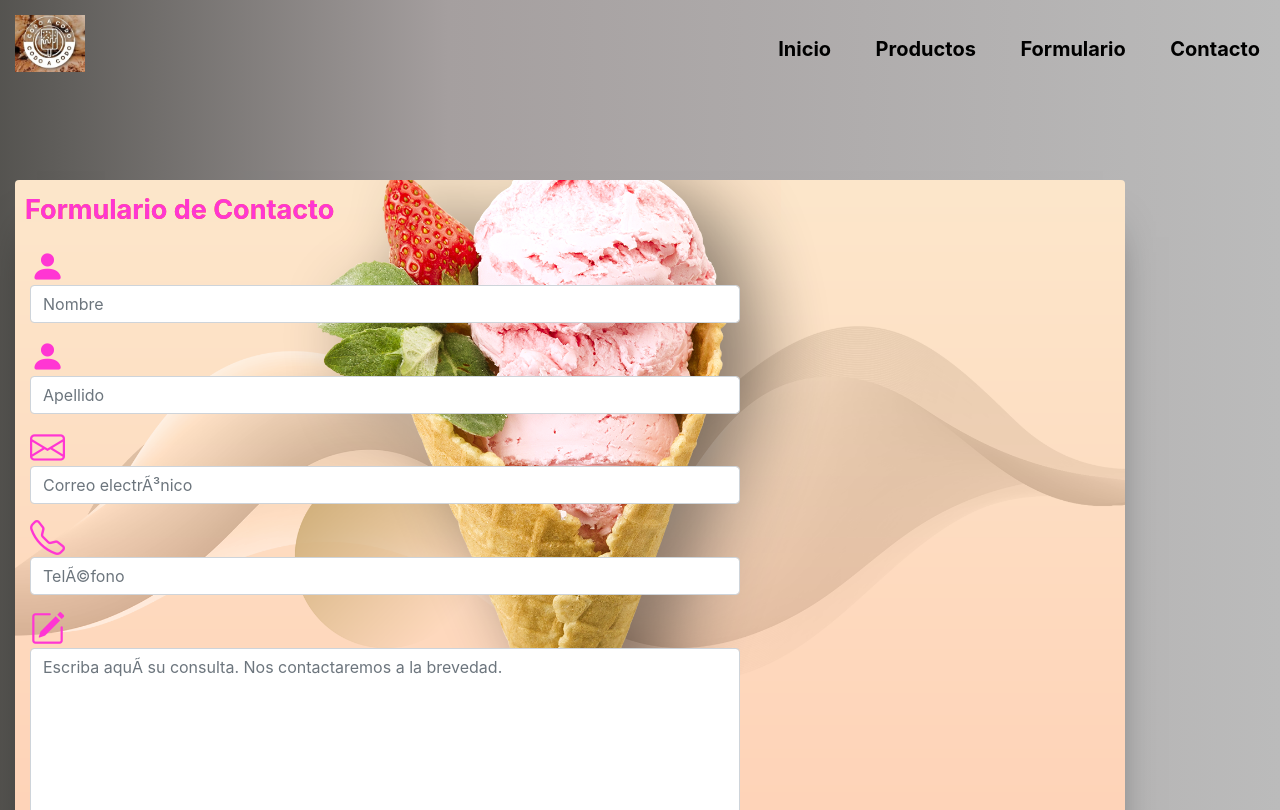
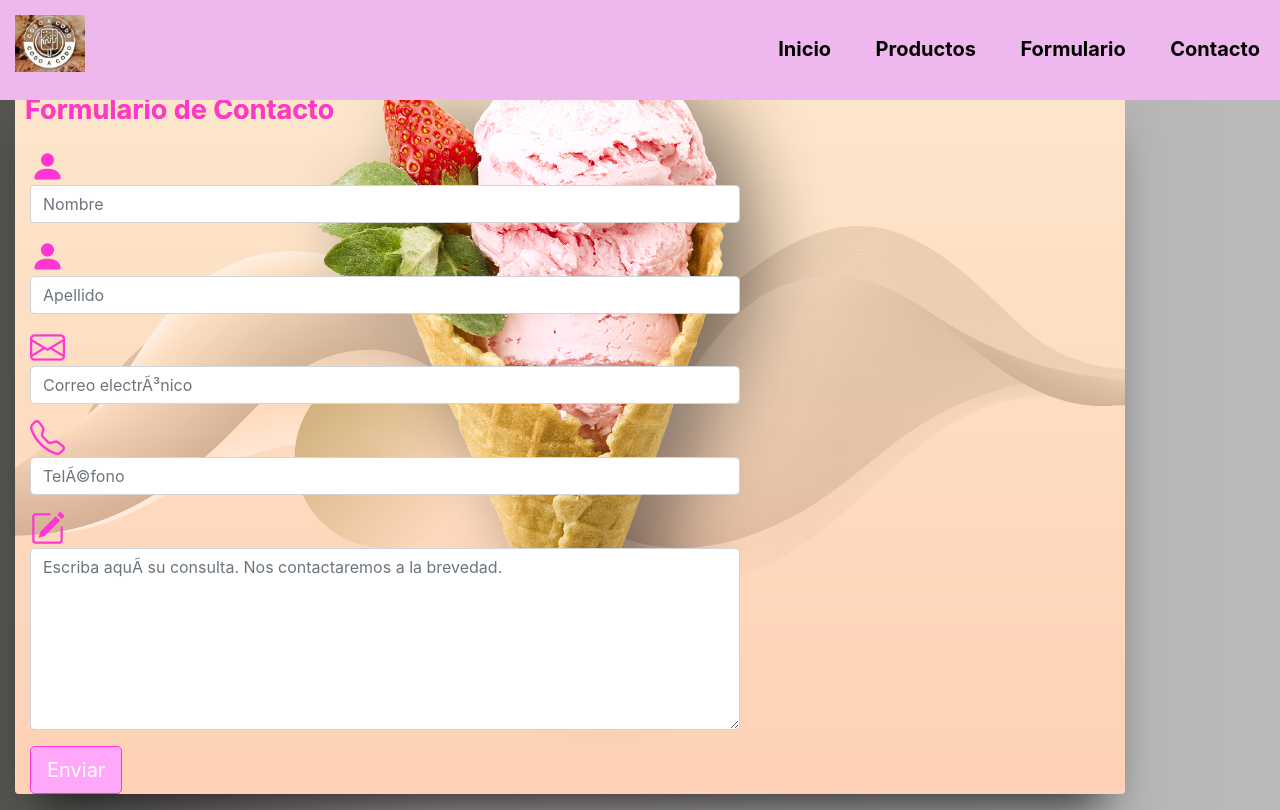
Before and after one commit to rochi18/TPO_1, a plain HTML site: page contacto.htm in a window 1280 px wide. Shown: the top 810 px of the page. Drawn offline with nearby package versions, Linux system fonts and the light colour scheme.

Commit message:
Update style.css
modificando el style del formulario de contacto

```diff
--- a/style.css
+++ b/style.css
@@ -21,6 +21,16 @@ nav{
     float: right;
     line-height: 200px;
     line-height: 100px;
+}
+
+header{
+    width: 100%;
+    height: 100px;
+    overflow: hidden;
+    background-color: #eeb8ee;
+    margin-bottom: 20px;
+    position: fixed;
+    z-index: 10;
 }
 
 header nav a{
```
